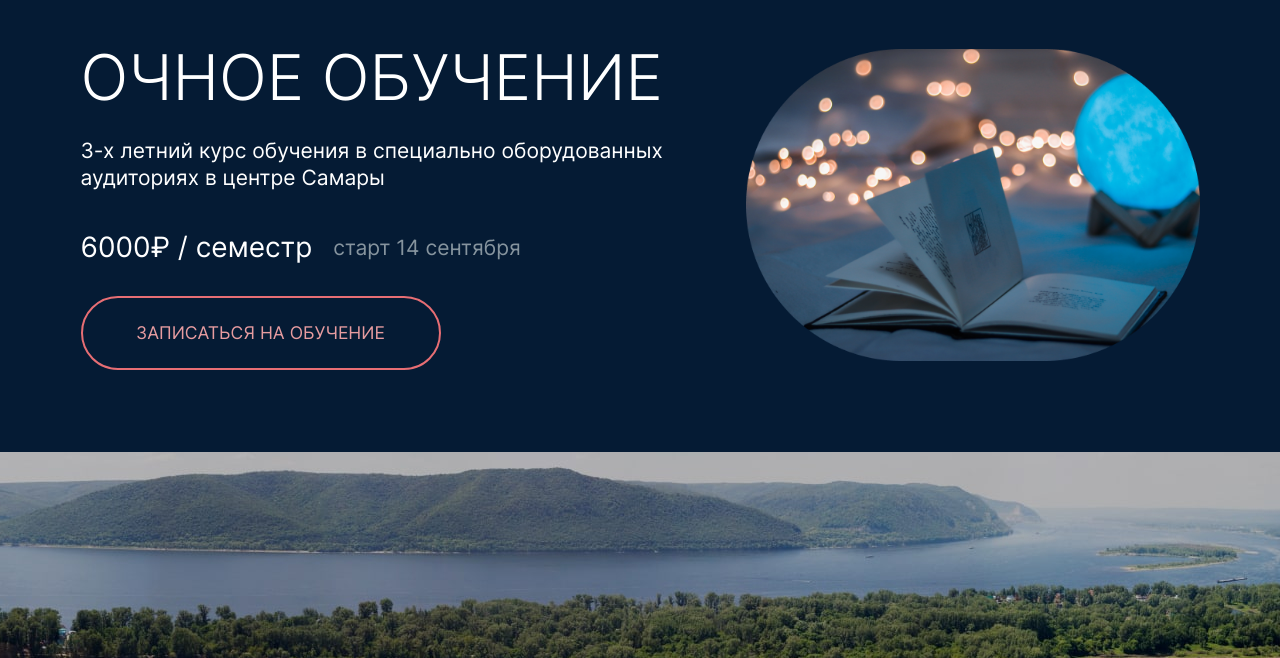
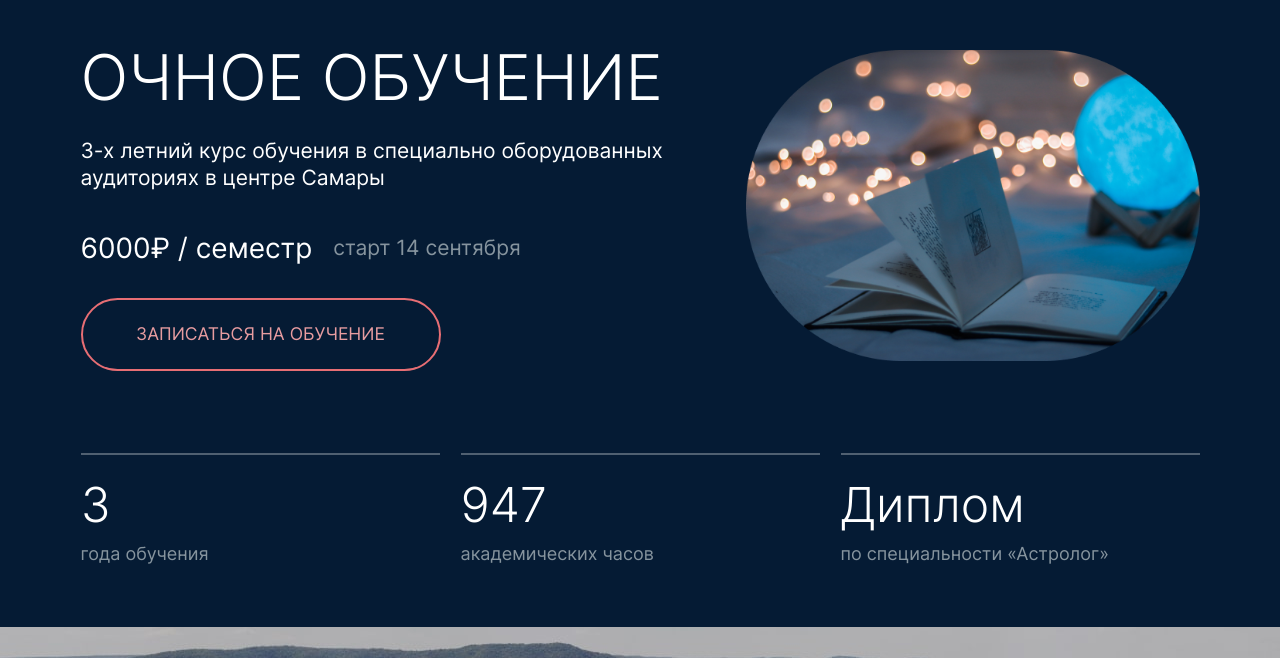
Before and after one commit to Yuriy962/astrolog163, a website: page src/internal-learning.html in a window 1280 px wide. Shown: the part 142-800 px from the top of the page. Drawn offline with nearby package versions, Linux system fonts and the light colour scheme; some packages are replaced by stand-ins of ours; files that its build step writes are made by us from their sources; a script that the page names is missing; files whose address does not match are found by name.

Commit message:
Верстка блока с цифрами

```diff
--- a/src/internal-learning.html
+++ b/src/internal-learning.html
@@ -36,6 +36,31 @@
           </div>
         </section>
 
+        <section class="section pt-4 pt-lg-0">
+          <div class="container">
+            <div class="row">
+              <div class="col-md-4 col-sm-6">
+                <div class="learning-info text-center text-md-start py-4 pe-0">
+                  <h2 class="learning-title">3</h2>
+                  <span class="gray-text gray-text-small d-block">года обучения</span>
+                </div>
+              </div>
+              <div class="col-md-4 col-sm-6">
+                <div class="learning-info text-center text-md-start py-4 pe-0">
+                  <h2 class="learning-title">947</h2>
+                  <span class="gray-text gray-text-small d-block">академических часов</span>
+                </div>
+              </div>
+              <div class="col-md-4 col-sm-6">
+                <div class="learning-info text-center text-md-start py-4 pe-0">
+                  <h2 class="learning-title">Диплом</h2>
+                  <span class="gray-text gray-text-small d-block">по специальности «Астролог»</span>
+                </div>
+              </div>
+            </div>
+          </div>
+        </section>
+
 
       </main>
       @@include('./html/footer.html', {})
--- a/src/scss/layout/learning/parts/promo.scss
+++ b/src/scss/layout/learning/parts/promo.scss
@@ -5,8 +5,19 @@
             border-radius: 30%;
         }
     }
+    &-info{
+        border-top: 2px solid rgba(255, 255, 255, 0.3);
+    }
+    &-title{
+        text-transform: capitalize;
+    }
 }
 
-.date-start{
+.date-start,
+.gray-text{
     @extend .learning__time;
+    line-height: 140%;
+    &-small{
+        font-size: 18px;
+    }
 }
```
Also changed, not shown: dist/css/style.min.css, dist/internal-learning.html.
